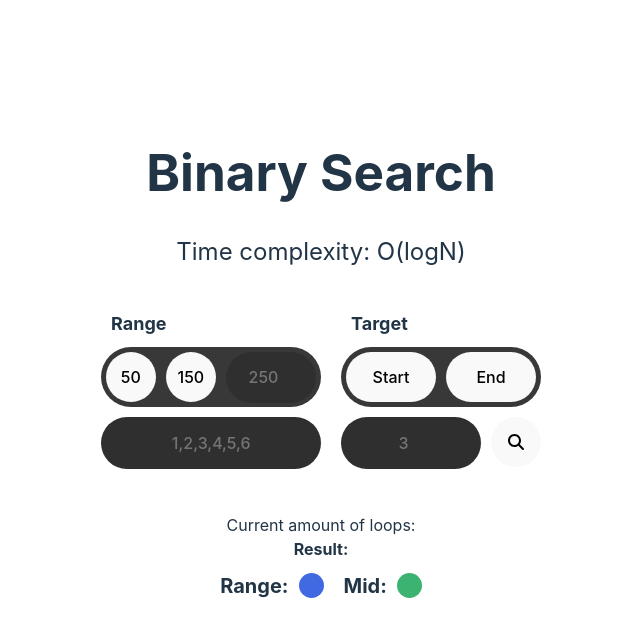
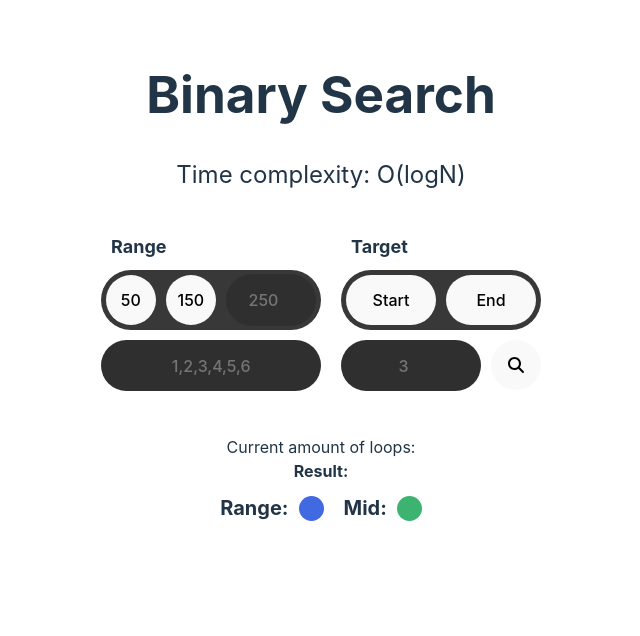
Before and after one commit to aillos/algorithms, a React (Vite) app: page /binary-search in a window 1280 px wide. Shown: the top 636 px of the page, without its empty margins (319-959 px from the left). Built offline with nearby package versions, Linux system fonts and the light colour scheme.

Commit message:
Fix placement for body

```diff
--- a/src/index.css
+++ b/src/index.css
@@ -25,7 +25,6 @@ a:hover {
 body {
   margin: 0;
   display: flex;
-  place-items: center;
   min-width: 320px;
   min-height: 100vh;
 }
@@ -176,7 +175,6 @@ input:focus-visible {
 }
 
 .header{
-  margin-top:-30px;
   margin-bottom:30px;
 }
 
```
